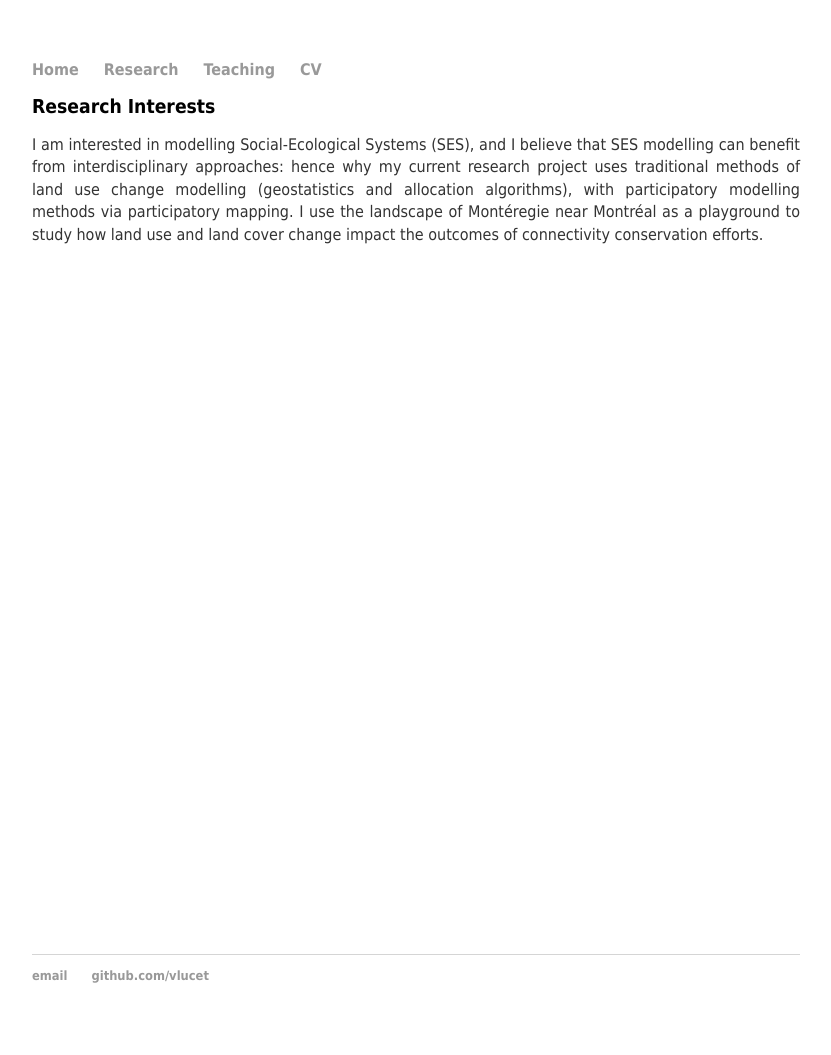
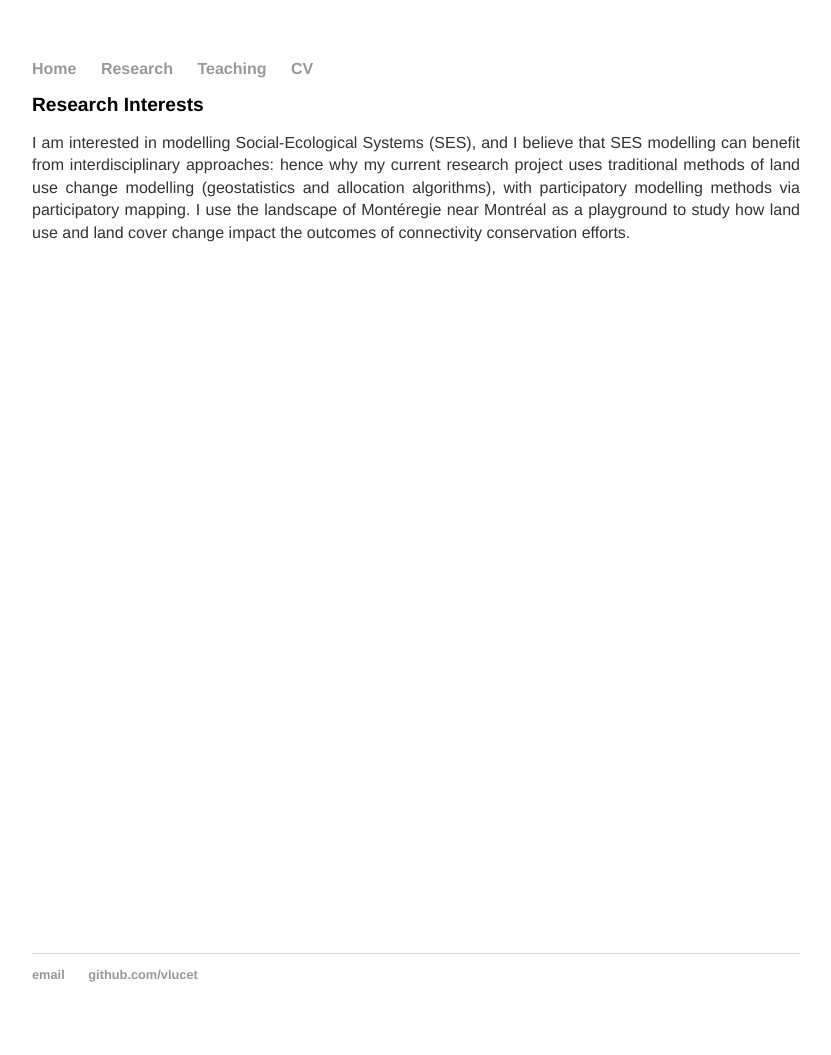
Before and after one commit to lpmi-13/vlucet.github.io, a Jekyll site: the page built from research/index.md, in a window 1280 px wide. Shown: the whole page, without its empty margins (224-1055 px from the left). Built offline with Jekyll 4.4.1, drawn with Linux system fonts in a browser that asks for light colours.

Commit message:
udpate style

```diff
--- a/css/main.css
+++ b/css/main.css
@@ -1,11 +1,11 @@
 body {
     margin: 60px auto;
     width: 60%;
-    font-family:"Tahoma", "Geneva", "sans-serif";
+    font-family:"Helvetica Neue", Helvetica, "Segoe UI", Arial, freesans, sans-serif;
     /*background-color: #e7e7e7;*/
 }
 nav ul, footer ul {
-    font-family:"Tahoma", "Geneva", "sans-serif";
+    font-family:"Helvetica Neue", Helvetica, "Segoe UI", Arial, freesans, sans-serif;
     padding: 0px;
     list-style: none;
     font-weight: bold;
@@ -44,7 +44,7 @@ p {
 }
 ul.posts {
     margin: 20px auto 40px;
-    font-family:'Helvetica', 'Arial', 'Sans-Serif';
+    font-family:"Helvetica Neue", Helvetica, "Segoe UI", Arial, freesans, sans-serif;
     font-size: 1em;
 }
 ul.posts li {
```
Also changed, not shown: index.md (+1 -1 lines).
